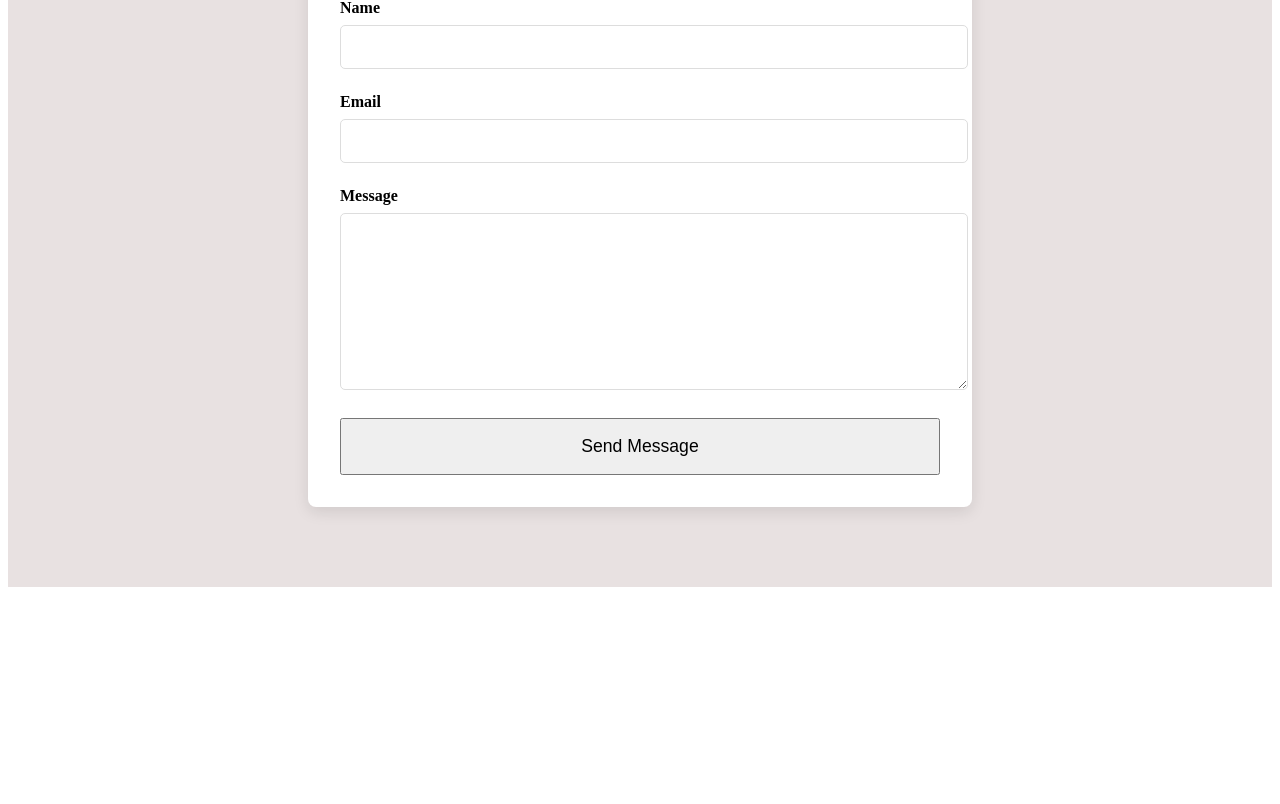
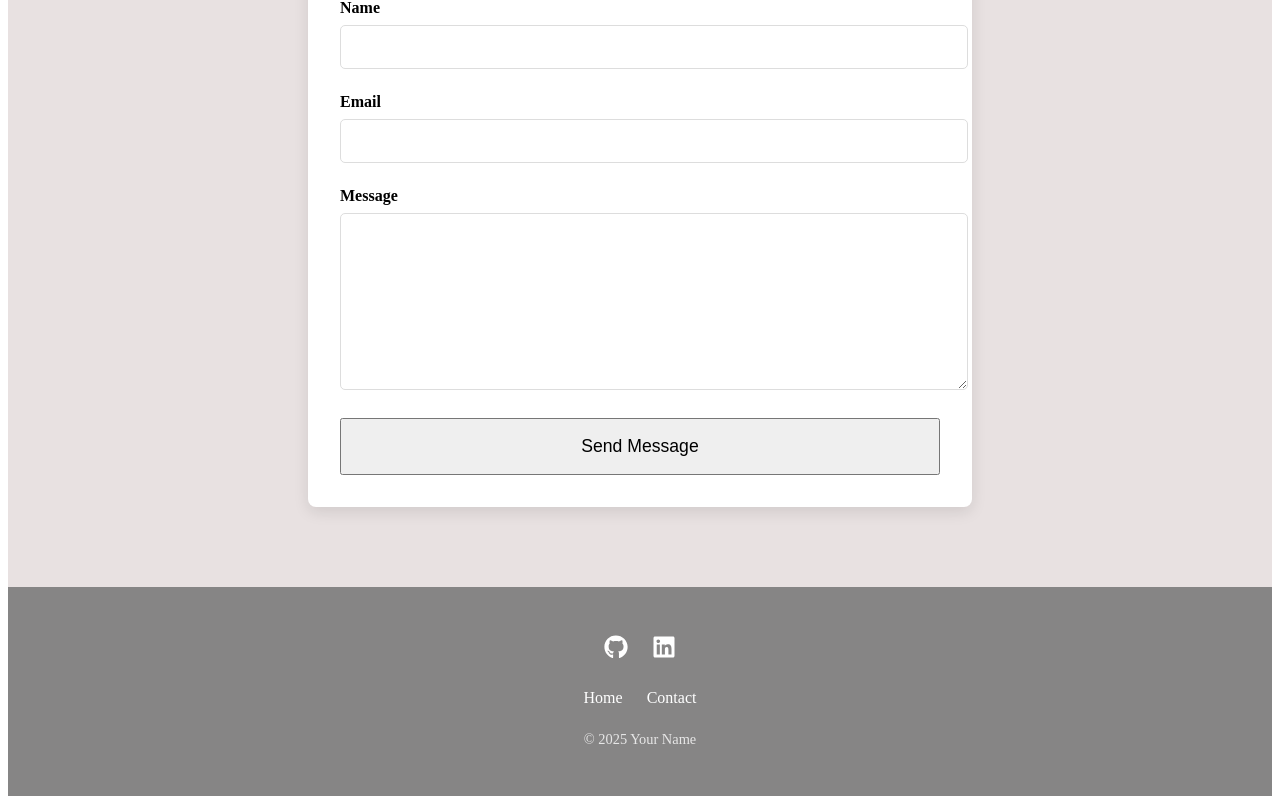
Before and after one commit to Niyonagize6369/Portfolio-React, a React (Vite) app: page / in a window 1280 px wide. Shown: the part 3046-3850 px from the top of the page. Built offline with nearby package versions, Linux system fonts and the light colour scheme.

Commit message:
portofolio-react pushed

```diff
--- a/src/data/footer.json
+++ b/src/data/footer.json
@@ -1,15 +1,13 @@
 {
   "footer": {
-    "copyright": "© 2023 My Portfolio. All rights reserved.",
+    "socialLinks": [
+      { "name": "GitHub", "icon": "github", "url": "https://github.com/yourname" },
+      { "name": "LinkedIn", "icon": "linkedin", "url": "https://linkedin.com/in/yourname" }
+    ],
     "links": [
-      {"name": "Privacy Policy", "url": "/privacy"},
-      {"name": "Terms of Service", "url": "/terms"},
-      {"name": "Sitemap", "url": "/sitemap"}
+      { "name": "Home", "url": "/" },
+      { "name": "Contact", "url": "/contact" }
     ],
-    "socialLinks": [
-      {"name": "GitHub", "url": "https://github.com/yourusername", "icon": "github"},
-      {"name": "LinkedIn", "url": "https://linkedin.com/in/yourprofile", "icon": "linkedin"},
-      {"name": "Twitter", "url": "https://twitter.com/yourhandle", "icon": "twitter"}
-    ]
+    "copyright": "© 2025 Your Name"
   }
 }
--- a/src/styles/Footer.css
+++ b/src/styles/Footer.css
@@ -1,5 +1,5 @@
 .footer {
-  background-color: var(--secondary-color);
+  background-color: rgb(134, 133, 133);
   color: white;
   padding: 3rem 0;
   text-align: center;
```
